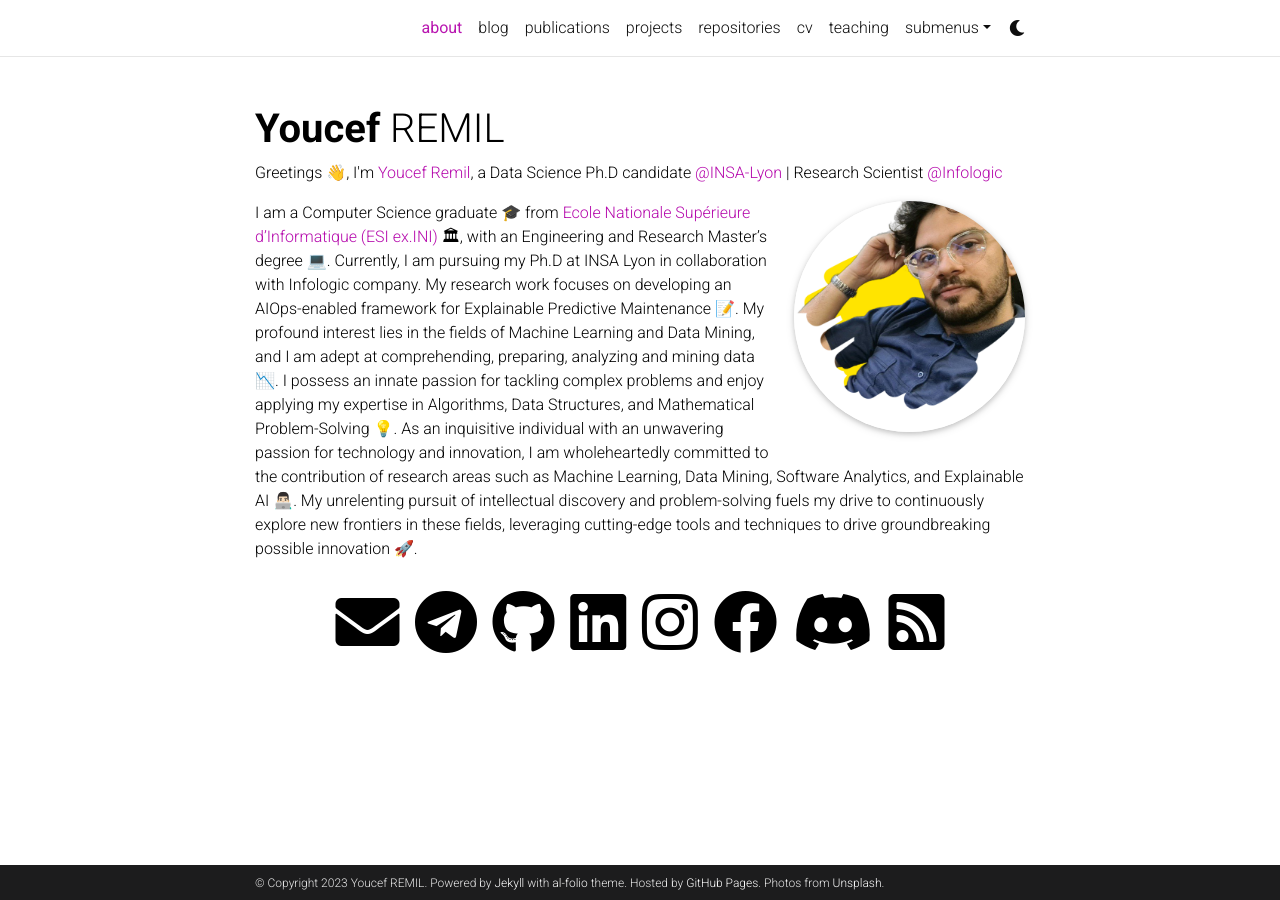
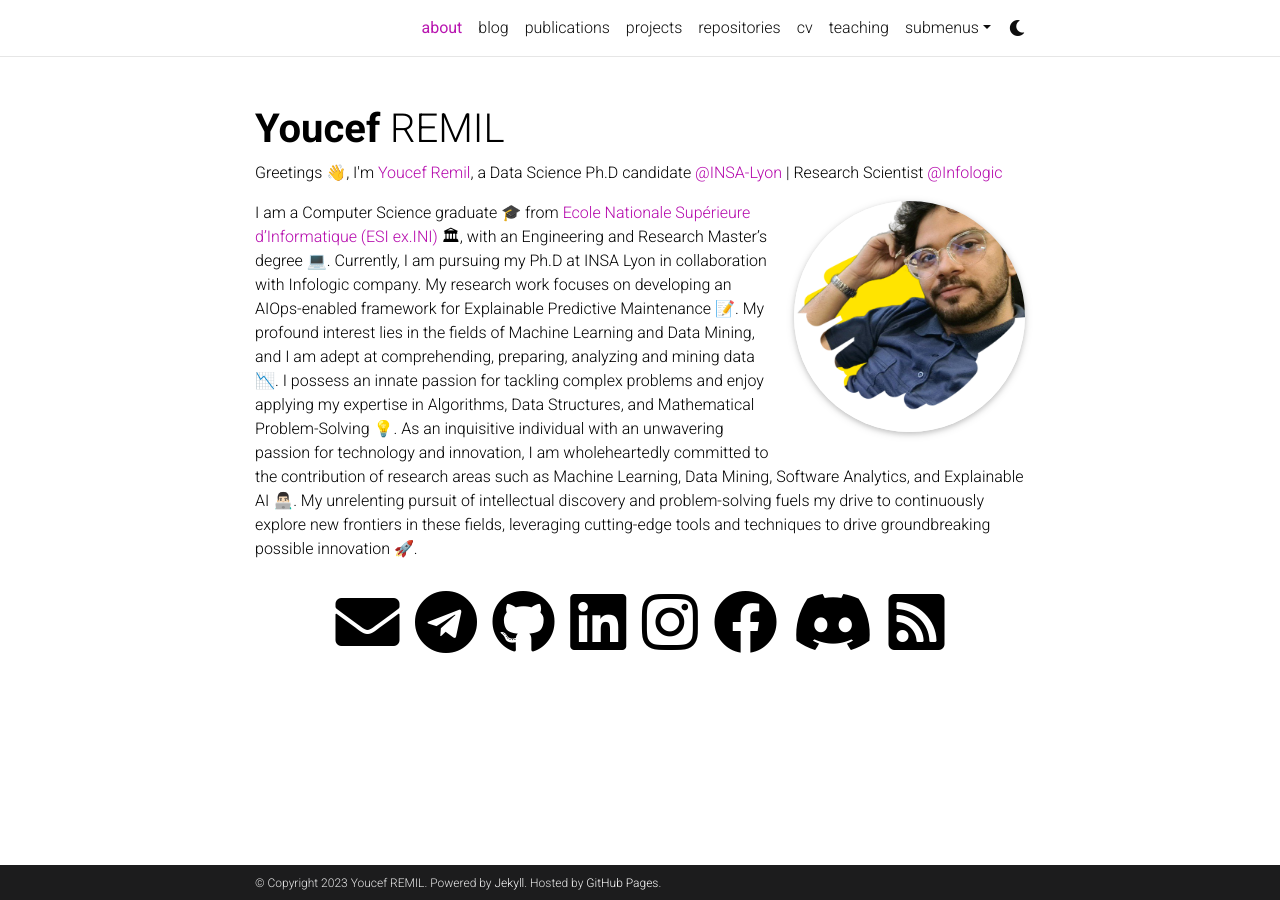
Before and after one commit to RemilYoucef/remilyoucef.github.io, a Jekyll site: the page built from _pages/about.md, in a window 1280 px wide. Built offline with Jekyll 4.4.1, drawn with Linux system fonts in a browser that asks for light colours; full-size pictures stand in for the smaller copies a plugin makes; comment, search, counter and statistics services are not loaded; a style sheet for code colours, icons or effects is not loaded.

Commit message:
Update _config.yml

```diff
--- a/_config.yml
+++ b/_config.yml
@@ -10,9 +10,8 @@
 description: > # the ">" symbol means to ignore newlines until "footer_text:"
   A simple, whitespace theme for academics. Based on [*folio](https://github.com/bogoli/-folio) design.
 footer_text: >
-  Powered by <a href="https://jekyllrb.com/" target="_blank">Jekyll</a> with <a href="https://github.com/alshedivat/al-folio">al-folio</a> theme.
+  Powered by <a href="https://jekyllrb.com/" target="_blank">Jekyll</a>.
   Hosted by <a href="https://pages.github.com/" target="_blank">GitHub Pages</a>.
-  Photos from <a href="https://unsplash.com" target="_blank">Unsplash</a>.
 keywords: machine-learning, data-mining, pattern-mining, software-analytics, explainable-ai, aiops  # add your own keywords or leave empty
 
 lang: en # the language of your site (for example: en, fr, cn, ru, etc.)
```
